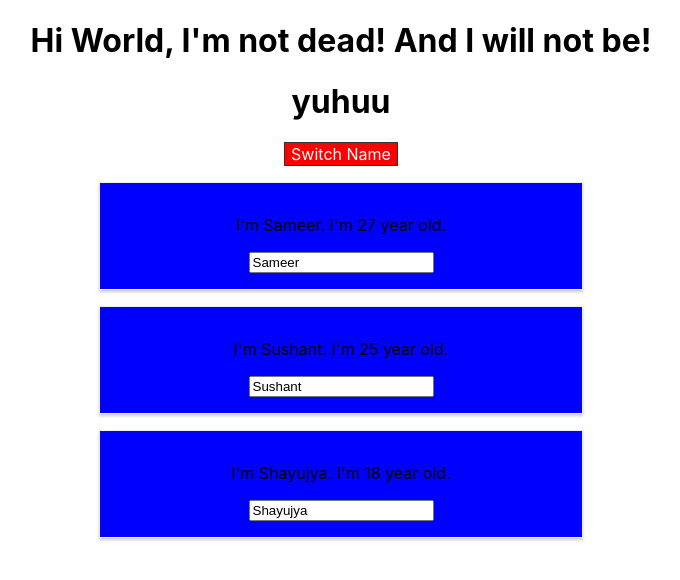
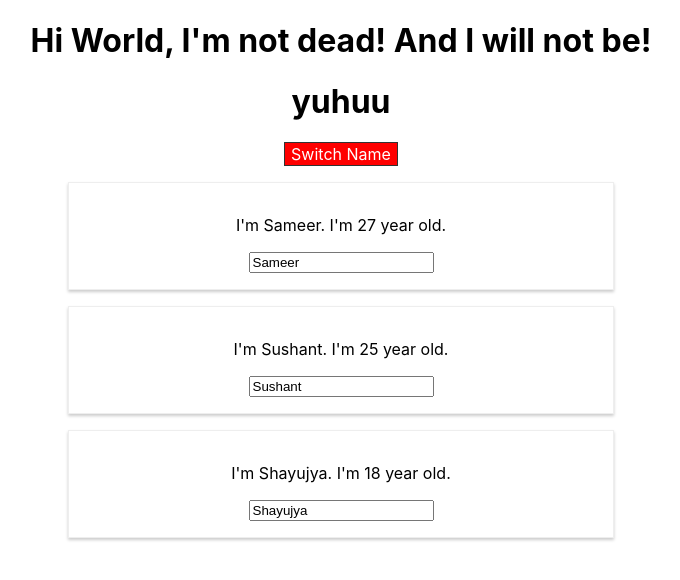
Before and after one commit to SushantKhanal/reactDemoProject, a React (Create React App) app: page / in a window 1280 px wide. Shown: the top 580 px of the page, without its empty margins (299-979 px from the left). Built offline with nearby package versions, Linux system fonts and the light colour scheme.

Commit message:
all traces of radium removed

```diff
--- a/src/App.js
+++ b/src/App.js
@@ -1,5 +1,4 @@
 import React, { Component } from 'react';
-import Radium, { StyleRoot } from 'radium';
 import './App.css';
 import Person from './Person'
 
@@ -41,19 +40,12 @@ class App extends Component {
       border: '1px solid #333333',
       padding: '8 px',
       cursor: 'pointer',
-      ':hover': {
-        backgroundColor: 'lightgreen',
-        color: 'black'
-      }
     }
     let persons = null;
     if(this.state.revealPersons) {
       style.backgroundColor = 'red';
-      style[':hover'] = {
-        backgroundColor: 'lightred',
-        color: 'black'
-      }
-       persons = this.state.persons.map((person,index)=>(
+
+      persons = this.state.persons.map((person,index)=>(
         <Person key={person.id}
         name={person.name} age={person.age}
         click={this.switchNameHandler}
@@ -61,7 +53,6 @@ class App extends Component {
       ));
     }
     return (
-      <StyleRoot>
         <div className="App">
           <h1>Hi World, I'm not dead! And I will not be!</h1>
           <h1>yuhuu</h1>
@@ -70,9 +61,8 @@ class App extends Component {
             onClick={this.togglePersonHandler}>Switch Name</button>
           {persons}
         </div>
-      </StyleRoot>
     );
   }
 }
 
-export default Radium(App);
+export default App;
--- a/src/Person.js
+++ b/src/Person.js
@@ -1,5 +1,4 @@
 import React from 'react';
-import Radium from 'radium';
 
 const person = (props) => {
     let classes = [];
@@ -9,14 +8,9 @@ const person = (props) => {
     if(props.name.length <= 3) {
         classes.push('bold');
     };
-    const style = {
-        '@media (min-width: 500px)': {
-            width: '450px',
-            backgroundColor: 'blue'
-        }
-    }
+
     return (
-            <div style={style} className='Person'>
+            <div className='Person'>
                 <p className={classes.join(' ')}>I'm {props.name}. I'm {props.age} year old.</p>
                 <p>{props.children}</p>
                 <input type='text' onChange={props.changeName} value={props.name}/>
@@ -24,4 +18,4 @@ const person = (props) => {
     )
 }
 
-export default Radium(person);
+export default person;
```
